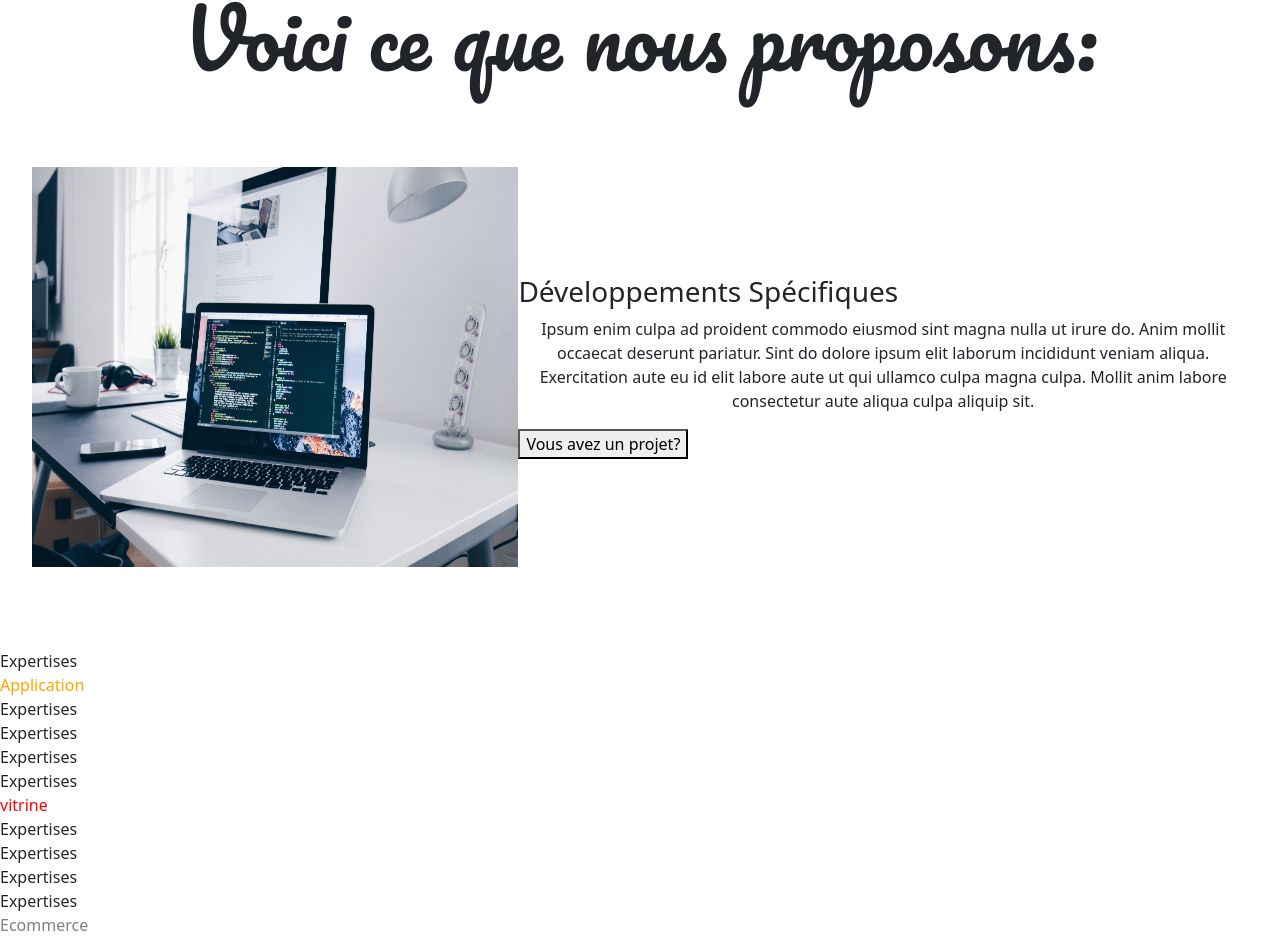
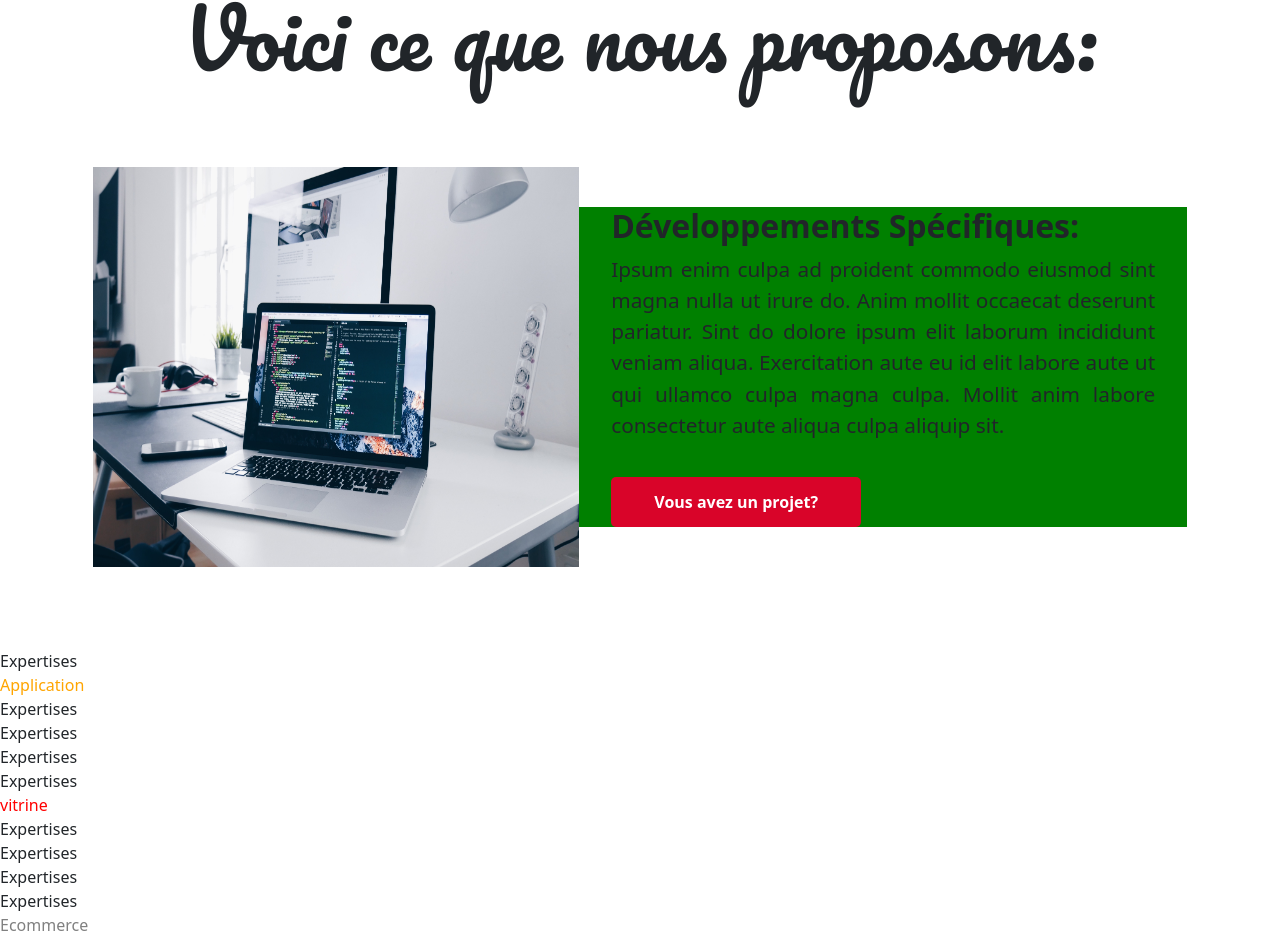
Before and after one commit to Alphonse-K/vinmartech, a React (Create React App) app: page /expertises in a window 1280 px wide. Shown: the part 1370-2311 px from the top of the page. Built offline with nearby package versions, Linux system fonts and the light colour scheme; a web font is replaced by a local one.

Commit message:
skeleton of the expertises details design is over

```diff
--- a/src/App.css
+++ b/src/App.css
@@ -542,6 +542,41 @@ ul li .link:hover::before {
   justify-content: center;
   align-items: center;
 }
+
+.expertise-details .expertise-single-text {
+  background-color: green;
+  width: 50%;
+  padding-left: 2rem;
+  padding-right: 2rem;
+}
+
+.expertise-details .expertise-single-text h2 {
+  font-weight: 700;
+}
+.expertise-details .expertise-single-text p {
+  text-align: justify;
+  font-size: 1.3rem;
+}
+
+.expertise-details .expertise-single-text button {
+  background-color: rgb(217, 4, 41);
+  width: 250px;
+  height: 50px;
+  border-style: none;
+  border-radius: 5px;
+  color: white;
+  font-weight: 700;
+  margin-top: 20px;
+  margin-bottom: 0;
+}
+
+.expertise-details .expertise-single-text button:hover {
+  background-color: white;
+  border-style: solid;
+  border-width: 2px;
+  border-color: rgb(217, 4, 41);
+  color:rgb(1, 0, 15);
+}
 /**************************** EXPERTISE COMPONENT END****************************************/
 
 /**************************** SPINNER COMPONENT START****************************************/
@@ -756,6 +791,88 @@ ul li .link:hover::before {
     width: 100%;
     font-size: 1rem;
   }
+
+  .expertise-header img {
+    width: 100%;
+    height: 60vh;
+    opacity: .4;
+  }
+
+  .expertise-header .expertise-text {
+    padding: 1rem;
+    position: absolute;
+    top: 20%;
+  }
+
+  .expertise-header h1 {
+    font-family: 'Pacifico', cursive;
+    color: white;
+    text-align: center;
+    font-size: 3rem;
+  }
+
+  .expertise-intro {
+    background-color: rgba(217, 4, 41, 0.49);
+    padding: 20px;
+    text-align: center;
+
+  }
+  .arrow {
+    margin-top: 50px;
+    position: absolute;
+    left: 50%;
+    cursor: pointer;
+  }
+
+  .expertise-title h1 {
+    font-size: 3rem;
+  }
+
+  .expertise-details img {
+    width: 100%;
+    height: 50vh;
+  }
+
+  .expertise-details .container-img-text {
+    display: flex;
+    flex-direction: column;
+    justify-content: center;
+    align-items: center;
+  }
+
+  .expertise-details .expertise-single-text {
+    background-color: green;
+    width: 100%;
+    padding-left: 2rem;
+    padding-right: 2rem;
+  }
+}
+
+@media (max-width: 600px) {
+  .expertise-header h1 {
+    font-family: 'Pacifico', cursive;
+    color: white;
+    text-align: center;
+    font-size: 2rem;
+  }
+
+  .arrow span {
+    width: 4.5vw;
+    height: 4.5vw;
+  }
+
+  .expertise-intro h1 {
+    font-size: 1rem;
+  }
+}
+
+@media (max-width: 360px) {
+  .expertise-details .expertise-single-text button {
+    width: 10rem;
+    height: 50px;
+    font-weight: 700;
+  }
+
 }
 
 .error {
--- a/src/components/Expertises.js
+++ b/src/components/Expertises.js
@@ -37,9 +37,9 @@ export default function Expertises() {
         <div className='expertise-title' id='button'><h1>Voici ce que nous proposons:</h1></div>
         <section className='expertise-details'>
           <div id='specific' className='container-img-text'>
-            <img src={require('../img/christopher.jpg')} alt='' />
-            <div className='expertise-single-text'>
-              <h3>Développements Spécifiques</h3>
+            <img src={require('../img/christopher.jpg')} alt='' className='col-xs-12 col-sm-12 col-md-3 col-lg-4'/>
+            <div className='expertise-single-text col-xs-12 col-sm-12 col-md-3 col-lg-4'>
+              <h2>Développements Spécifiques:</h2>
               <p>Ipsum enim culpa ad proident commodo eiusmod sint magna nulla ut irure do. Anim mollit occaecat deserunt pariatur. Sint do dolore ipsum elit laborum incididunt veniam aliqua. Exercitation aute eu id elit labore aute ut qui ullamco culpa magna culpa. Mollit anim labore consectetur aute aliqua culpa aliquip sit.</p>
               <HashLink to="/contact#contact-quote"><button>Vous avez un projet?</button></HashLink>
             </div>
```
